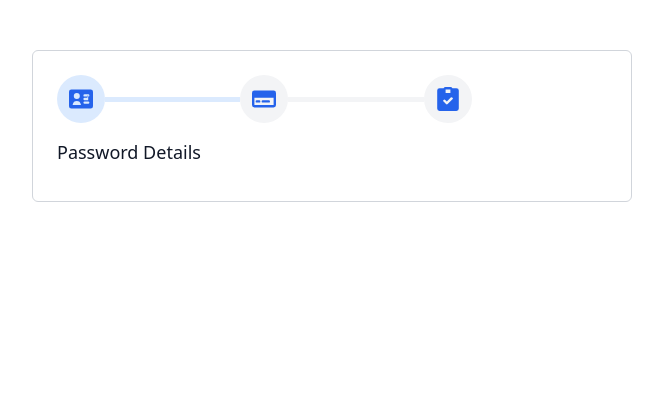
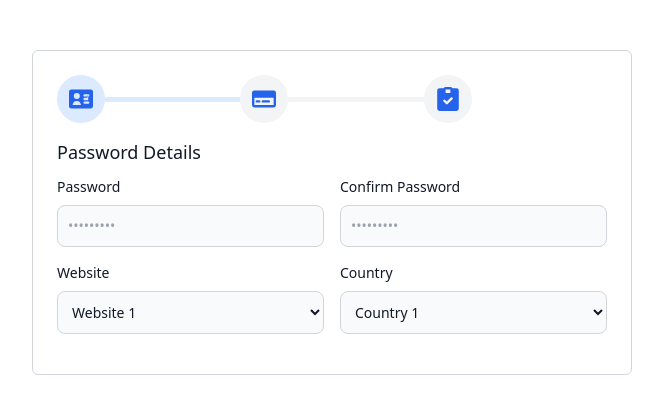
Before and after one commit to mtmsujan/multi-step-form, a plain HTML site: page index.html in a window 1280 px wide. Both pictures are taken after a click on the button "Next". Shown: the whole page, without its empty margins (308-971 px from the left). Drawn offline with nearby package versions, Linux system fonts and the light colour scheme.

Commit message:
Add form label,input and select option

```diff
--- a/index.html
+++ b/index.html
@@ -70,6 +70,32 @@
             <!-- Step 2 -->
             <div id="step-2" class="step hidden">
                 <h3 class="mb-4 text-lg font-medium leading-none text-gray-900 dark:text-white">Password Details</h3>
+                <div class="grid gap-4 mb-4 sm:grid-cols-2">
+                    <div>
+                        <label for="password" class="block mb-2 text-sm font-medium text-gray-900 dark:text-white">Password</label>
+                        <input type="password" name="password" id="password" class="bg-gray-50 border border-gray-300 text-gray-900 text-sm rounded-lg focus:ring-blue-600 focus:border-blue-600 block w-full p-2.5 dark:bg-gray-700 dark:border-gray-600 dark:placeholder-gray-400 dark:text-white dark:focus:ring-blue-500 dark:focus:border-blue-500" placeholder="•••••••••" required="">
+                    </div>
+                    <div>
+                        <label for="confirm-password" class="block mb-2 text-sm font-medium text-gray-900 dark:text-white">Confirm Password</label>
+                        <input type="password" name="confirm-password" id="confirm-password" class="bg-gray-50 border border-gray-300 text-gray-900 text-sm rounded-lg focus:ring-blue-600 focus:border-blue-600 block w-full p-2.5 dark:bg-gray-700 dark:border-gray-600 dark:placeholder-gray-400 dark:text-white dark:focus:ring-blue-500 dark:focus:border-blue-500" placeholder="•••••••••" required="">
+                    </div>
+                    <div>
+                        <label for="website" class="block mb-2 text-sm font-medium text-gray-900 dark:text-white">Website</label>
+                        <select name="website" id="website" class="bg-gray-50 border border-gray-300 text-gray-900 text-sm rounded-lg focus:ring-blue-600 focus:border-blue-600 block w-full p-2.5 dark:bg-gray-700 dark:border-gray-600 dark:placeholder-gray-400 dark:text-white dark:focus:ring-blue-500 dark:focus:border-blue-500" required="">
+                            <option value="website1">Website 1</option>
+                            <option value="website2">Website 2</option>
+                            <option value="website3">Website 3</option>
+                        </select>
+                    </div>
+                    <div>
+                        <label for="country" class="block mb-2 text-sm font-medium text-gray-900 dark:text-white">Country</label>
+                        <select name="country" id="country" class="bg-gray-50 border border-gray-300 text-gray-900 text-sm rounded-lg focus:ring-blue-600 focus:border-blue-600 block w-full p-2.5 dark:bg-gray-700 dark:border-gray-600 dark:placeholder-gray-400 dark:text-white dark:focus:ring-blue-500 dark:focus:border-blue-500" required="">
+                            <option value="country1">Country 1</option>
+                            <option value="country2">Country 2</option>
+                            <option value="country3">Country 3</option>
+                        </select>
+                    </div>
+                </div>
 
             </div>
 
```
